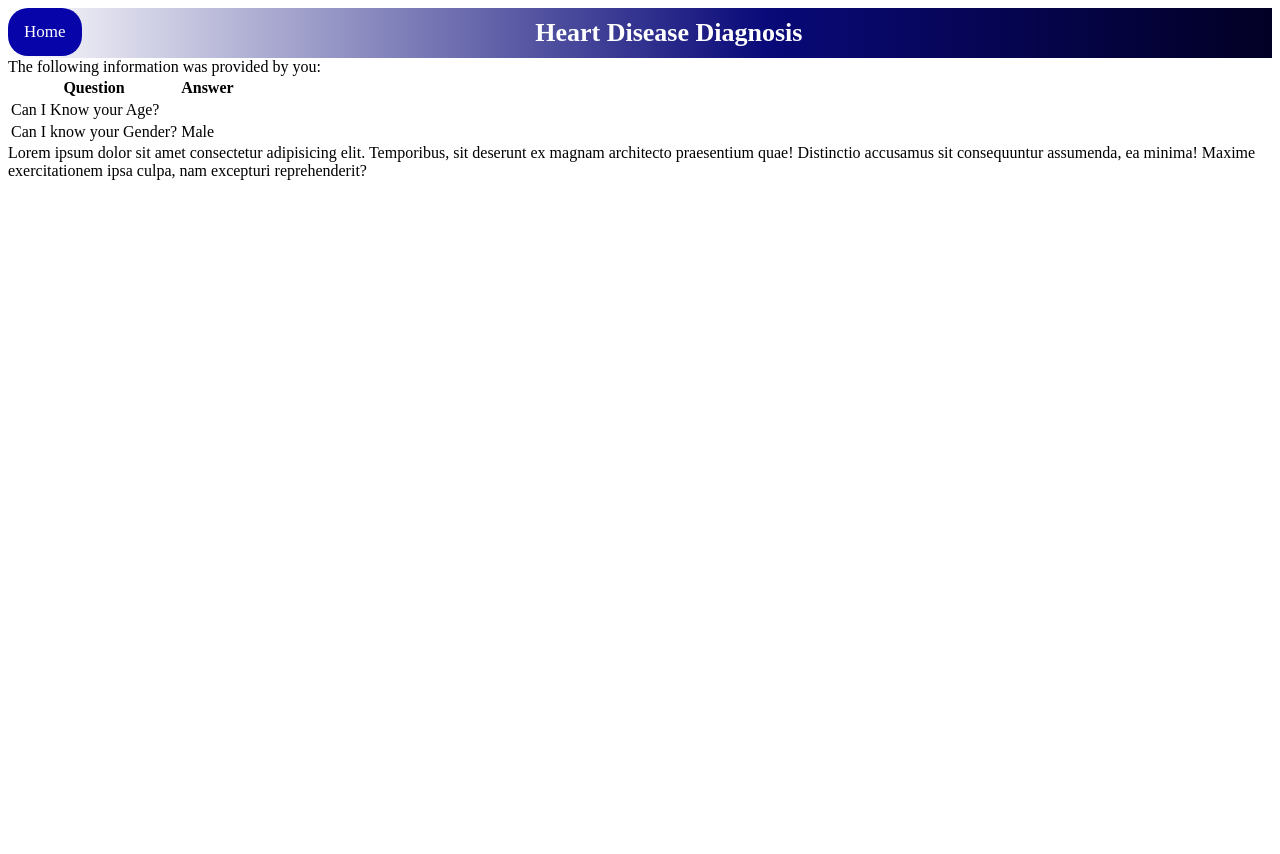
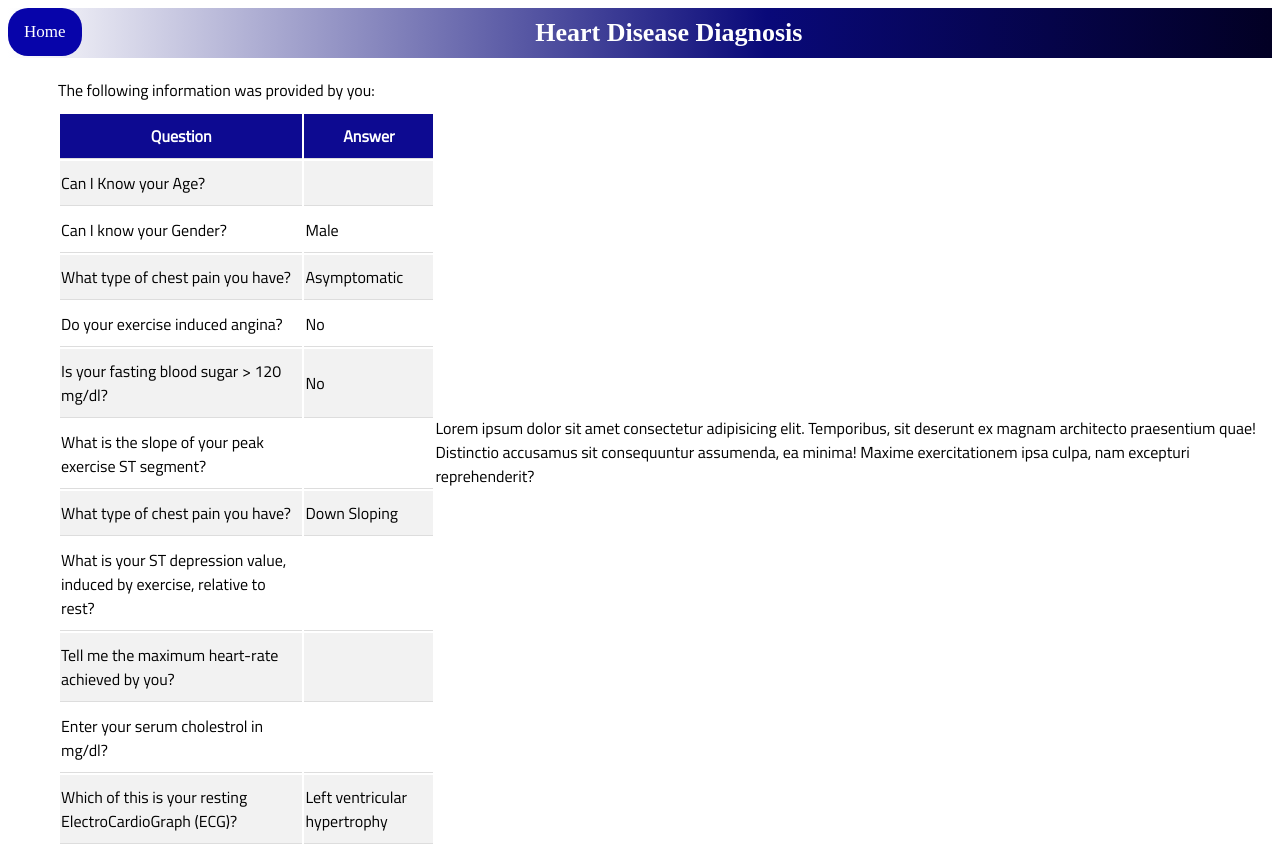
Before and after one commit to neelkantnewra/Heart-Disease-Diagnosis, a Flask app: template templates/result.html in a window 1280 px wide. Before the commit the page ends 180 px from the top, so only its background shows below. Run offline with Flask 2, Linux system fonts and the light colour scheme; the template is opened without the code that fills it, so the values that code supplies are empty.

Commit message:
Updated result

```diff
--- a/static/style/result.css
+++ b/static/style/result.css
@@ -1,3 +1,4 @@
+@import url('https://fonts.googleapis.com/css2?family=Nunito:wght@200&family=Titillium+Web:wght@400&display=swap');
 /* Add a black background color to the top navigation */
 .topnav {
     overflow: hidden;
@@ -51,3 +52,36 @@
     font-weight: bolder;
     color: #ffffff;
 }
+
+table{
+    width:100%;
+}
+th {
+    background-color: #0d0a91;
+    color: white;
+    position: sticky;
+  }
+
+th, td {
+    padding-top: 10px;
+    padding-bottom: 10px;
+    border-bottom: 1px solid #ddd;
+  }
+
+.information{
+    font-family: 'Titillium Web', sans-serif;
+    align-items: center;
+    display: flex;
+    flex-direction: row;
+}
+.info{
+    margin-top: 20px;
+    margin-left: 50px;
+    width: 60%;
+}
+
+.info .title{
+    padding-bottom: 10px;
+}
+
+tr:nth-child(even) {background-color: #f2f2f2;}
--- a/templates/heart_disease.html
+++ b/templates/heart_disease.html
@@ -180,7 +180,7 @@
             <div class="main-frame" style="display:none" id="div7">
                 <div class="sub-frame">
                     <div class="question-st-segment">
-                        <div class="question">what is the slope of your peak exercise ST segment?</div>
+                        <div class="question">What is the slope of your peak exercise ST segment?</div>
                         <div class="option">
                             <div class="col">
                                 <div class="row">
--- a/templates/result.html
+++ b/templates/result.html
@@ -27,18 +27,110 @@
                     <td>Can I Know your Age?</td>
                     <td>{{results.age}}</td>
                 </tr>
+
                 <tr>
                     <td>Can I know your Gender?</td>
                     <td>
-                      {% block content%}
+
                         {% if results.gender == '0' %}
                         Female
                         {% else %}
                         Male
                         {% endif %}
-                      {% endblock content %}
+
                     </td>
                 </tr>
+                <tr>
+                    <td>What type of chest pain you have?</td>
+                    <td>
+
+                        {% if results['chest-pain-type'] == '1' %}
+                        Typical Agina
+                        {% elif results['chest-pain-type'] == '2' %}
+                        Atypical Agina
+                        {% elif results['chest-pain-type'] == '3' %}
+                        Non-aginal pain
+                        {% else %}
+                        Asymptomatic
+                        {% endif %}
+
+                    </td>
+                </tr>
+                <tr>
+                    <td>Do your exercise induced angina?</td>
+                    <td>
+
+                        {% if results['induced-agina'] == '1' %}
+                        Yes
+                        {% else %}
+                        No
+                        {% endif %}
+
+                    </td>
+                </tr>
+
+                <tr>
+                    <td>Is your fasting blood sugar > 120 mg/dl?</td>
+                    <td>
+
+                        {% if results['fasting-blood-sugar'] == '1' %}
+                        Yes
+                        {% else %}
+                        No
+                        {% endif %}
+
+                    </td>
+                </tr>
+                <tr>
+                    <td>What is the slope of your peak exercise ST segment?</td>
+                    <td>{{results['resting-blood-pressure']}}</td>
+                </tr>
+
+                <tr>
+                    <td>What type of chest pain you have?</td>
+                    <td>
+
+                        {% if results['peak-exercise-st'] == '1' %}
+                        Up Sloping
+                        {% elif results['peak-exercise-st'] == '2' %}
+                        Flat
+                        {% else %}
+                        Down Sloping
+                        {% endif %}
+
+                    </td>
+                </tr>
+
+                <tr>
+                    <td>What is your ST depression value, induced by exercise, relative to rest?</td>
+                    <td>{{results['st-depressed-value']}}</td>
+                </tr>
+
+                <tr>
+                    <td>Tell me the maximum heart-rate achieved by you?</td>
+                    <td>{{results['heart-rate-value']}}</td>
+                </tr>
+
+                <tr>
+                    <td>Enter your serum cholestrol in mg/dl?</td>
+                    <td>{{results['serum-cholestrol-value']}}</td>
+                </tr>
+
+                <tr>
+                    <td>Which of this is your resting ElectroCardioGraph (ECG)?</td>
+                    <td>
+
+                        {% if results['resting-ecg'] == '0' %}
+                        Normal
+                        {% elif results['resting-ecg'] == '1' %}
+                        Having ST - T wave abnormality
+                        {% else %}
+                        Left ventricular hypertrophy
+                        {% endif %}
+
+                    </td>
+                </tr>
+
             </table>
 
         </div>
```
Lines whose indentation alone changed are shown as unchanged.
